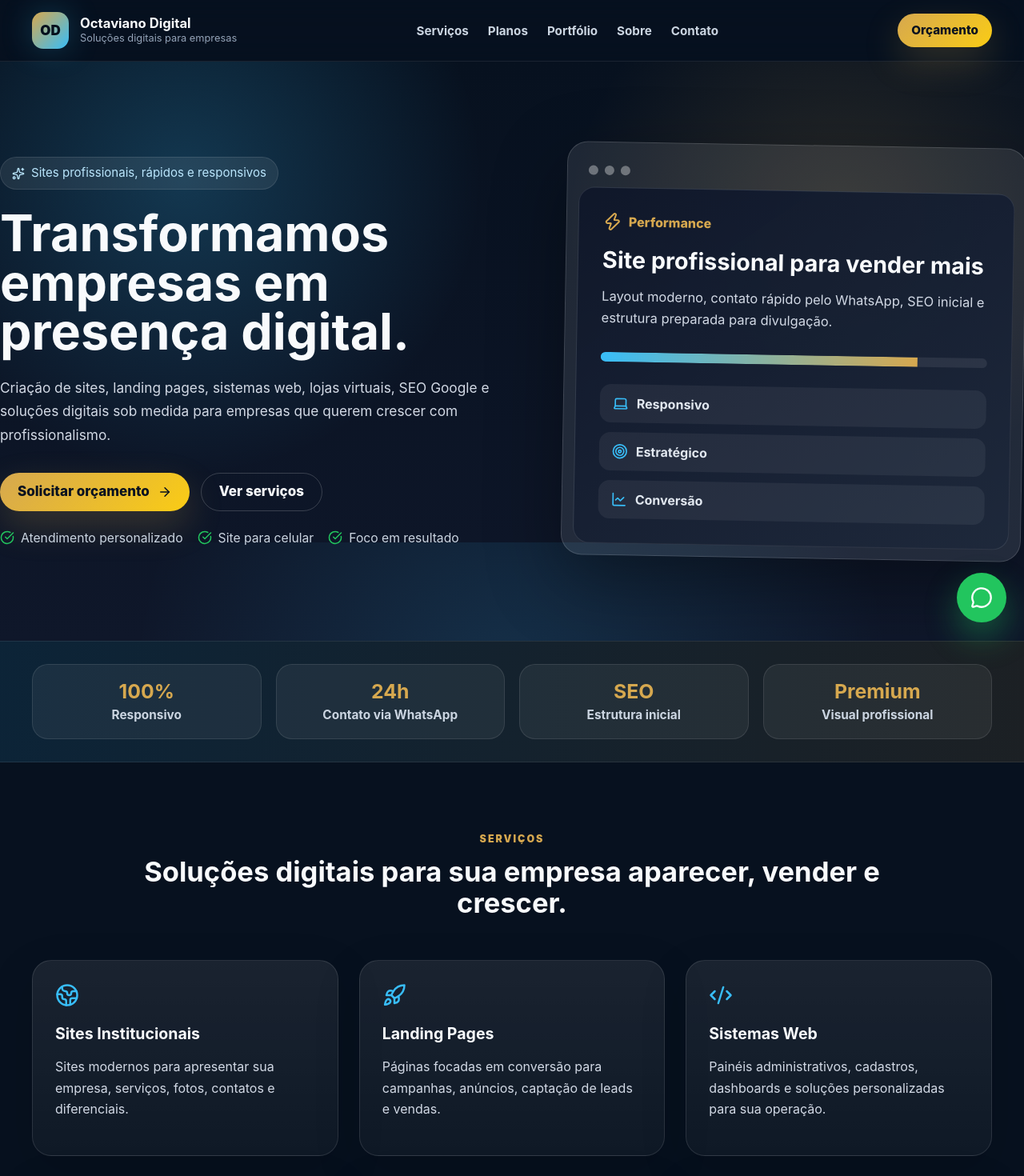
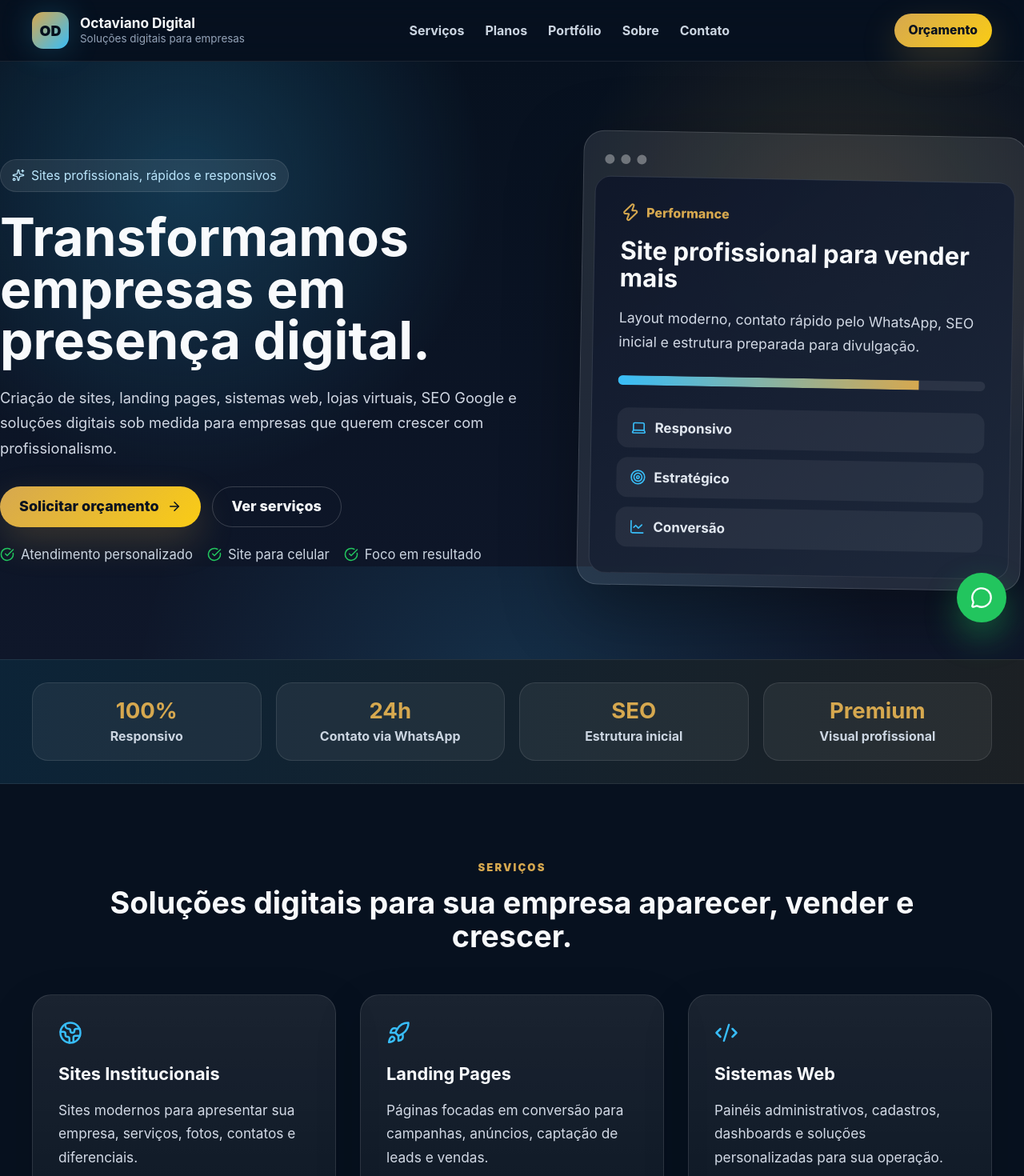
Before and after one commit to octaviano12-prog/octavianogigital, a React (Vite) app: page / in a window 1280 px wide. Shown: the top 1470 px of the page at 80% size. Built offline with nearby package versions, Linux system fonts and the light colour scheme.

Commit message:
Improve card readability and premium spacing

```diff
--- a/src/style.css
+++ b/src/style.css
@@ -7,95 +7,95 @@
 
 * { box-sizing: border-box; }
 html, body, #root { width: 100%; min-height: 100%; }
-body { margin: 0; background: #07111f; overflow-x: hidden; font-size: 17px; }
+body { margin: 0; background: #07111f; overflow-x: hidden; font-size: 18px; }
 a { color: inherit; text-decoration: none; }
 main { width: 100%; overflow-x: hidden; }
-.container { width: min(1520px, calc(100% - 80px)); margin: 0 auto; }
+.container { width: min(1660px, calc(100% - 80px)); margin: 0 auto; }
 
 .header { position: sticky; top: 0; z-index: 20; background: rgba(7, 17, 31, .84); backdrop-filter: blur(16px); border-bottom: 1px solid rgba(255,255,255,.08); }
 .nav { min-height: 76px; display: flex; align-items: center; justify-content: space-between; gap: 24px; }
 .brand { display: flex; align-items: center; gap: 14px; min-width: 0; }
 .brand-mark { width: 46px; height: 46px; border-radius: 14px; display: grid; place-items: center; font-weight: 900; background: linear-gradient(135deg, #d6a84f, #38bdf8); color: #06101d; box-shadow: 0 0 40px rgba(56,189,248,.24); flex: 0 0 auto; }
-.brand strong { display: block; font-size: 1.04rem; }
-.brand span { display: block; color: #94a3b8; font-size: .8rem; line-height: 1.35; }
-nav { display: flex; gap: 24px; color: #cbd5e1; font-weight: 650; font-size: .95rem; }
+.brand strong { display: block; font-size: 1.08rem; }
+.brand span { display: block; color: #94a3b8; font-size: .84rem; line-height: 1.35; }
+nav { display: flex; gap: 26px; color: #cbd5e1; font-weight: 650; font-size: 1rem; }
 nav a:hover { color: #d6a84f; }
 
-.btn { display: inline-flex; align-items: center; justify-content: center; gap: 10px; min-height: 48px; padding: 13px 22px; border-radius: 999px; background: linear-gradient(135deg, #d6a84f, #facc15); color: #07111f; font-weight: 850; border: 0; box-shadow: 0 18px 45px rgba(214,168,79,.22); line-height: 1.15; text-align: center; }
-.btn-small { min-height: 42px; padding: 10px 17px; font-size: .95rem; }
+.btn { display: inline-flex; align-items: center; justify-content: center; gap: 10px; min-height: 50px; padding: 14px 24px; border-radius: 999px; background: linear-gradient(135deg, #d6a84f, #facc15); color: #07111f; font-weight: 850; border: 0; box-shadow: 0 18px 45px rgba(214,168,79,.22); line-height: 1.15; text-align: center; }
+.btn-small { min-height: 42px; padding: 10px 18px; font-size: .98rem; }
 .btn-outline { background: transparent; color: #f8fafc; border: 1px solid rgba(255,255,255,.18); box-shadow: none; }
 .btn-full { width: 100%; margin-top: 24px; }
 
 .hero { min-height: calc(100vh - 76px); display: flex; align-items: center; padding: clamp(76px, 7vw, 118px) 0; background: radial-gradient(circle at 18% 20%, rgba(56,189,248,.22), transparent 31%), radial-gradient(circle at 82% 28%, rgba(214,168,79,.16), transparent 29%), linear-gradient(180deg, #07111f 0%, #0f172a 100%); position: relative; overflow: hidden; }
 .hero::after { content: ''; position: absolute; inset: auto -10% -30% -10%; height: 340px; background: radial-gradient(circle, rgba(56,189,248,.15), transparent 60%); pointer-events: none; }
-.hero-grid { position: relative; z-index: 1; display: grid; grid-template-columns: minmax(0, 1.05fr) minmax(420px, .95fr); align-items: center; gap: clamp(48px, 5.4vw, 104px); width: 100%; }
-.badge { width: fit-content; display: flex; align-items: center; gap: 8px; padding: 10px 14px; border-radius: 999px; background: rgba(255,255,255,.08); border: 1px solid rgba(255,255,255,.1); color: #bae6fd; font-size: .94rem; line-height: 1.25; }
-h1 { font-size: clamp(3rem, 4.9vw, 5.9rem); line-height: .98; letter-spacing: 0; margin: 24px 0; max-width: 940px; }
-.hero-content p { color: #d2d9e5; font-size: clamp(1.08rem, 1.05vw, 1.24rem); line-height: 1.72; max-width: 840px; }
+.hero-grid { position: relative; z-index: 1; display: grid; grid-template-columns: minmax(0, 1.08fr) minmax(440px, .92fr); align-items: center; gap: clamp(52px, 5.8vw, 118px); width: 100%; }
+.badge { width: fit-content; display: flex; align-items: center; gap: 8px; padding: 10px 14px; border-radius: 999px; background: rgba(255,255,255,.08); border: 1px solid rgba(255,255,255,.1); color: #bae6fd; font-size: .98rem; line-height: 1.25; }
+h1 { font-size: clamp(3.25rem, 5.15vw, 6.35rem); line-height: .98; letter-spacing: 0; margin: 24px 0; max-width: 1040px; }
+.hero-content p { color: #d2d9e5; font-size: clamp(1.14rem, 1.12vw, 1.34rem); line-height: 1.72; max-width: 920px; }
 .hero-actions { display: flex; gap: 14px; flex-wrap: wrap; margin-top: 32px; }
-.trust-row { margin-top: 24px; display: flex; flex-wrap: wrap; gap: 14px 18px; color: #cbd5e1; font-size: .98rem; }
+.trust-row { margin-top: 24px; display: flex; flex-wrap: wrap; gap: 14px 18px; color: #cbd5e1; font-size: 1.04rem; }
 .trust-row span, .checks span { display: flex; align-items: center; gap: 8px; }
 .trust-row svg, .checks svg { color: #22c55e; flex: 0 0 auto; }
 
-.hero-card { border-radius: 26px; padding: 14px; background: rgba(255,255,255,.09); border: 1px solid rgba(255,255,255,.14); box-shadow: 0 30px 90px rgba(0,0,0,.36); transform: rotate(1deg); width: 100%; max-width: 620px; justify-self: end; }
+.hero-card { border-radius: 26px; padding: 14px; background: rgba(255,255,255,.09); border: 1px solid rgba(255,255,255,.14); box-shadow: 0 30px 90px rgba(0,0,0,.36); transform: rotate(1deg); width: 100%; max-width: 690px; justify-self: end; }
 .browser-bar { height: 42px; display: flex; align-items: center; gap: 8px; padding-left: 12px; }
 .browser-bar span { width: 12px; height: 12px; border-radius: 50%; background: rgba(255,255,255,.35); }
-.screen { min-height: 405px; border-radius: 20px; padding: clamp(30px, 2.3vw, 42px); background: linear-gradient(145deg, rgba(15,23,42,.97), rgba(30,41,59,.96)); border: 1px solid rgba(255,255,255,.1); }
+.screen { min-height: 430px; border-radius: 20px; padding: clamp(32px, 2.45vw, 46px); background: linear-gradient(145deg, rgba(15,23,42,.97), rgba(30,41,59,.96)); border: 1px solid rgba(255,255,255,.1); }
 .metric { color: #d6a84f; display: flex; gap: 8px; align-items: center; font-weight: 850; font-size: 1rem; }
-.screen h3 { font-size: clamp(1.8rem, 2vw, 2.55rem); line-height: 1.08; margin: 20px 0 12px; }
-.screen p { color: #d2d9e5; line-height: 1.68; font-size: 1.03rem; }
+.screen h3 { font-size: clamp(1.95rem, 2.15vw, 2.75rem); line-height: 1.08; margin: 20px 0 12px; }
+.screen p { color: #d2d9e5; line-height: 1.68; font-size: 1.1rem; }
 .progress { height: 12px; background: rgba(255,255,255,.08); border-radius: 999px; margin: 28px 0; overflow: hidden; }
 .progress span { display: block; height: 100%; width: 82%; background: linear-gradient(90deg, #38bdf8, #d6a84f); }
 .card-list { display: grid; gap: 12px; }
-.card-list div { display: flex; gap: 10px; align-items: center; background: rgba(255,255,255,.06); padding: 14px 16px; border-radius: 14px; color: #e2e8f0; font-size: 1rem; font-weight: 650; }
+.card-list div { display: flex; gap: 10px; align-items: center; background: rgba(255,255,255,.06); padding: 15px 17px; border-radius: 14px; color: #e2e8f0; font-size: 1.06rem; font-weight: 650; }
 .card-list svg { width: 20px; height: 20px; color: #38bdf8; flex: 0 0 auto; }
 
 .stats-band { padding: 28px 0; background: linear-gradient(90deg, rgba(56,189,248,.11), rgba(214,168,79,.10)); border-top: 1px solid rgba(255,255,255,.08); border-bottom: 1px solid rgba(255,255,255,.08); }
 .stats-grid { display: grid; grid-template-columns: repeat(4, 1fr); gap: 18px; }
 .stats-grid div { padding: 20px; border-radius: 20px; background: rgba(255,255,255,.06); border: 1px solid rgba(255,255,255,.10); text-align: center; }
-.stats-grid strong { display: block; font-size: 1.55rem; color: #d6a84f; line-height: 1.05; }
-.stats-grid span { display: block; color: #cbd5e1; margin-top: 7px; font-weight: 750; font-size: .96rem; }
+.stats-grid strong { display: block; font-size: 1.72rem; color: #d6a84f; line-height: 1.05; }
+.stats-grid span { display: block; color: #cbd5e1; margin-top: 7px; font-weight: 750; font-size: 1rem; }
 
-.section { padding: clamp(84px, 6.4vw, 124px) 0; }
-.section-title { text-align: center; max-width: 940px; margin: 0 auto clamp(42px, 4vw, 56px); }
+.section { padding: clamp(92px, 6.8vw, 134px) 0; }
+.section-title { text-align: center; max-width: 1040px; margin: 0 auto clamp(46px, 4vw, 62px); }
 .section-title.left { text-align: left; margin-left: 0; }
-.section-title span { color: #d6a84f; text-transform: uppercase; letter-spacing: .16em; font-weight: 900; font-size: .78rem; }
-.section-title h2 { font-size: clamp(2rem, 2.7vw, 3.2rem); line-height: 1.12; margin: 14px 0 0; letter-spacing: 0; }
+.section-title span { color: #d6a84f; text-transform: uppercase; letter-spacing: .16em; font-weight: 900; font-size: .82rem; }
+.section-title h2 { font-size: clamp(2.18rem, 2.95vw, 3.55rem); line-height: 1.12; margin: 14px 0 0; letter-spacing: 0; }
 
-.services-grid, .plans-grid, .benefits-grid, .portfolio-cards, .testimonials-grid { display: grid; grid-template-columns: repeat(3, minmax(0, 1fr)); gap: 26px; width: 100%; }
-.service-card, .plan-card, .benefits-grid article, .step-card, .portfolio-cards article, .testimonials-grid article { padding: clamp(28px, 1.8vw, 38px); border-radius: 24px; background: linear-gradient(180deg, rgba(255,255,255,.08), rgba(255,255,255,.035)); border: 1px solid rgba(255,255,255,.11); transition: .25s ease; box-shadow: 0 20px 60px rgba(0,0,0,.14); }
+.services-grid, .plans-grid, .benefits-grid, .portfolio-cards, .testimonials-grid { display: grid; grid-template-columns: repeat(3, minmax(0, 1fr)); gap: 30px; width: 100%; }
+.service-card, .plan-card, .benefits-grid article, .step-card, .portfolio-cards article, .testimonials-grid article { padding: clamp(32px, 2vw, 46px); border-radius: 24px; background: linear-gradient(180deg, rgba(255,255,255,.08), rgba(255,255,255,.035)); border: 1px solid rgba(255,255,255,.11); transition: .25s ease; box-shadow: 0 20px 60px rgba(0,0,0,.14); }
 .service-card:hover, .plan-card:hover, .benefits-grid article:hover, .step-card:hover, .portfolio-cards article:hover, .testimonials-grid article:hover { transform: translateY(-5px); border-color: rgba(214,168,79,.48); }
-.service-card { min-height: 245px; }
+.service-card { min-height: 292px; }
 .service-card svg, .benefits-grid svg { color: #38bdf8; }
-.service-card h3, .benefits-grid h3, .portfolio-cards h3 { font-size: clamp(1.22rem, 1.05vw, 1.42rem); margin: 18px 0 10px; line-height: 1.18; }
-.service-card p, .muted, .about p, .cta p, .plan-card p, .benefits-grid p, .portfolio-cards p, .testimonials-grid p { color: #d2d9e5; line-height: 1.68; font-size: clamp(1rem, .86vw, 1.08rem); }
+.service-card h3, .benefits-grid h3, .portfolio-cards h3 { font-size: clamp(1.36rem, 1.18vw, 1.62rem); margin: 20px 0 12px; line-height: 1.18; }
+.service-card p, .muted, .about p, .cta p, .plan-card p, .benefits-grid p, .portfolio-cards p, .testimonials-grid p { color: #d2d9e5; line-height: 1.7; font-size: clamp(1.08rem, .94vw, 1.18rem); }
 .dark-section { background: #0b1424; border-top: 1px solid rgba(255,255,255,.08); border-bottom: 1px solid rgba(255,255,255,.08); }
 .audience-section, .process-section, .portfolio-section, .quote-section { background: radial-gradient(circle at 50% 0%, rgba(56,189,248,.08), transparent 35%), #07111f; }
 
 .audience-grid { display: grid; grid-template-columns: repeat(4, minmax(0, 1fr)); gap: 18px; width: 100%; }
-.audience-grid div { display: flex; align-items: center; gap: 10px; min-height: 66px; padding: 18px 20px; border-radius: 16px; background: rgba(255,255,255,.06); border: 1px solid rgba(255,255,255,.1); color: #e2e8f0; font-weight: 750; font-size: 1rem; line-height: 1.25; }
+.audience-grid div { display: flex; align-items: center; gap: 10px; min-height: 72px; padding: 20px 22px; border-radius: 16px; background: rgba(255,255,255,.06); border: 1px solid rgba(255,255,255,.1); color: #e2e8f0; font-weight: 750; font-size: 1.08rem; line-height: 1.25; }
 .audience-grid svg { color: #d6a84f; flex: 0 0 auto; }
 
 .plans-grid { align-items: stretch; }
-.plan-card { position: relative; display: flex; flex-direction: column; min-height: 520px; }
+.plan-card { position: relative; display: flex; flex-direction: column; min-height: 575px; }
 .plan-card.featured { border-color: rgba(214,168,79,.72); background: linear-gradient(180deg, rgba(214,168,79,.16), rgba(255,255,255,.04)); transform: translateY(-10px); }
 .plan-label { width: fit-content; padding: 8px 12px; border-radius: 999px; color: #07111f; background: #d6a84f; font-size: .74rem; font-weight: 900; text-transform: uppercase; letter-spacing: .08em; }
-.plan-card h3 { font-size: clamp(1.55rem, 1.45vw, 1.9rem); line-height: 1.1; margin: 20px 0 8px; }
-.plan-card strong { color: #bae6fd; font-size: 1.08rem; }
+.plan-card h3 { font-size: clamp(1.72rem, 1.55vw, 2.05rem); line-height: 1.1; margin: 20px 0 8px; }
+.plan-card strong { color: #bae6fd; font-size: 1.14rem; }
 .plan-card ul { list-style: none; padding: 0; margin: 20px 0 0; display: grid; gap: 11px; flex: 1; }
-.plan-card li { display: flex; align-items: flex-start; gap: 10px; color: #e2e8f0; font-size: 1rem; line-height: 1.45; }
+.plan-card li { display: flex; align-items: flex-start; gap: 10px; color: #e2e8f0; font-size: 1.08rem; line-height: 1.48; }
 .plan-card li svg { color: #22c55e; flex: 0 0 auto; margin-top: 2px; }
 
-.portfolio-thumb { height: clamp(180px, 10vw, 230px); border-radius: 20px; display: grid; place-items: center; background: linear-gradient(135deg, rgba(56,189,248,.22), rgba(214,168,79,.20)); border: 1px solid rgba(255,255,255,.10); margin-bottom: 22px; }
+.portfolio-thumb { height: clamp(210px, 11vw, 270px); border-radius: 20px; display: grid; place-items: center; background: linear-gradient(135deg, rgba(56,189,248,.22), rgba(214,168,79,.20)); border: 1px solid rgba(255,255,255,.10); margin-bottom: 24px; }
 .portfolio-thumb svg { width: 58px; height: 58px; color: #d6a84f; }
-.testimonials-grid article { min-height: 230px; display: flex; flex-direction: column; justify-content: space-between; }
+.testimonials-grid article { min-height: 255px; display: flex; flex-direction: column; justify-content: space-between; }
 .stars { color: #facc15; letter-spacing: .12em; margin-bottom: 16px; font-size: .95rem; }
-.testimonials-grid strong { color: #f8fafc; margin-top: 16px; display: block; font-size: 1.04rem; }
+.testimonials-grid strong { color: #f8fafc; margin-top: 16px; display: block; font-size: 1.1rem; }
 
 .steps-grid { display: grid; grid-template-columns: repeat(4, minmax(0, 1fr)); gap: 20px; width: 100%; }
-.step-card { min-height: 180px; }
+.step-card { min-height: 205px; }
 .step-card span { color: #d6a84f; font-size: .82rem; font-weight: 900; letter-spacing: .12em; }
-.step-card h3 { font-size: clamp(1.08rem, 1vw, 1.22rem); line-height: 1.3; margin: 16px 0 0; }
+.step-card h3 { font-size: clamp(1.16rem, 1.06vw, 1.32rem); line-height: 1.32; margin: 16px 0 0; }
 
 .about-grid, .quote-grid { display: grid; grid-template-columns: minmax(360px, .85fr) minmax(0, 1.15fr); gap: clamp(52px, 5.5vw, 96px); align-items: center; width: 100%; }
 .about-card { min-height: 330px; border-radius: 28px; padding: 38px; display: flex; flex-direction: column; justify-content: end; background: linear-gradient(145deg, rgba(56,189,248,.22), rgba(214,168,79,.2)), #111827; border: 1px solid rgba(255,255,255,.12); }
@@ -106,12 +106,12 @@ h1 { font-size: clamp(3rem, 4.9vw, 5.9rem); line-height: .98; letter-spacing: 0;
 .benefits-grid article { min-height: 210px; }
 
 .quote-card { padding: clamp(28px, 2vw, 38px); border-radius: 26px; background: linear-gradient(180deg, rgba(255,255,255,.08), rgba(255,255,255,.035)); border: 1px solid rgba(255,255,255,.11); box-shadow: 0 20px 60px rgba(0,0,0,.14); }
-.fake-field { padding: 16px 20px; border-radius: 14px; background: rgba(255,255,255,.06); border: 1px solid rgba(255,255,255,.10); color: #cbd5e1; margin-bottom: 14px; font-size: 1rem; line-height: 1.35; }
+.fake-field { padding: 18px 20px; border-radius: 14px; background: rgba(255,255,255,.06); border: 1px solid rgba(255,255,255,.10); color: #cbd5e1; margin-bottom: 14px; font-size: 1.06rem; line-height: 1.35; }
 .fake-field.big { min-height: 96px; }
 
 .cta { padding: clamp(78px, 6vw, 104px) 0; }
 .cta-box { text-align: center; padding: clamp(48px, 4.8vw, 72px) 44px; border-radius: 28px; background: linear-gradient(135deg, rgba(56,189,248,.16), rgba(214,168,79,.16)); border: 1px solid rgba(255,255,255,.13); box-shadow: 0 26px 90px rgba(0,0,0,.22); }
-.cta h2 { font-size: clamp(2rem, 2.8vw, 3rem); line-height: 1.12; margin: 0 0 14px; letter-spacing: 0; }
+.cta h2 { font-size: clamp(2.16rem, 2.95vw, 3.2rem); line-height: 1.12; margin: 0 0 14px; letter-spacing: 0; }
 .contact-row { display: flex; justify-content: center; align-items: center; gap: 18px; flex-wrap: wrap; margin-top: 28px; }
 .email { color: #bae6fd; font-weight: 750; display: inline-flex; gap: 8px; align-items: center; overflow-wrap: anywhere; }
 
@@ -125,8 +125,8 @@ h1 { font-size: clamp(3rem, 4.9vw, 5.9rem); line-height: .98; letter-spacing: 0;
 .whatsapp-float { position: fixed; right: 22px; bottom: 22px; z-index: 50; width: 62px; height: 62px; border-radius: 50%; display: grid; place-items: center; background: #22c55e; color: white; box-shadow: 0 18px 40px rgba(34,197,94,.38); }
 
 @media (min-width: 1700px) {
-  .container { width: min(1640px, calc(100% - 112px)); }
-  .services-grid { grid-template-columns: repeat(3, minmax(0, 1fr)); gap: 30px; }
+  .container { width: min(1760px, calc(100% - 112px)); }
+  .services-grid { grid-template-columns: repeat(3, minmax(0, 1fr)); gap: 34px; }
   .audience-grid { grid-template-columns: repeat(4, minmax(0, 1fr)); }
   .steps-grid { gap: 24px; }
 }
```
